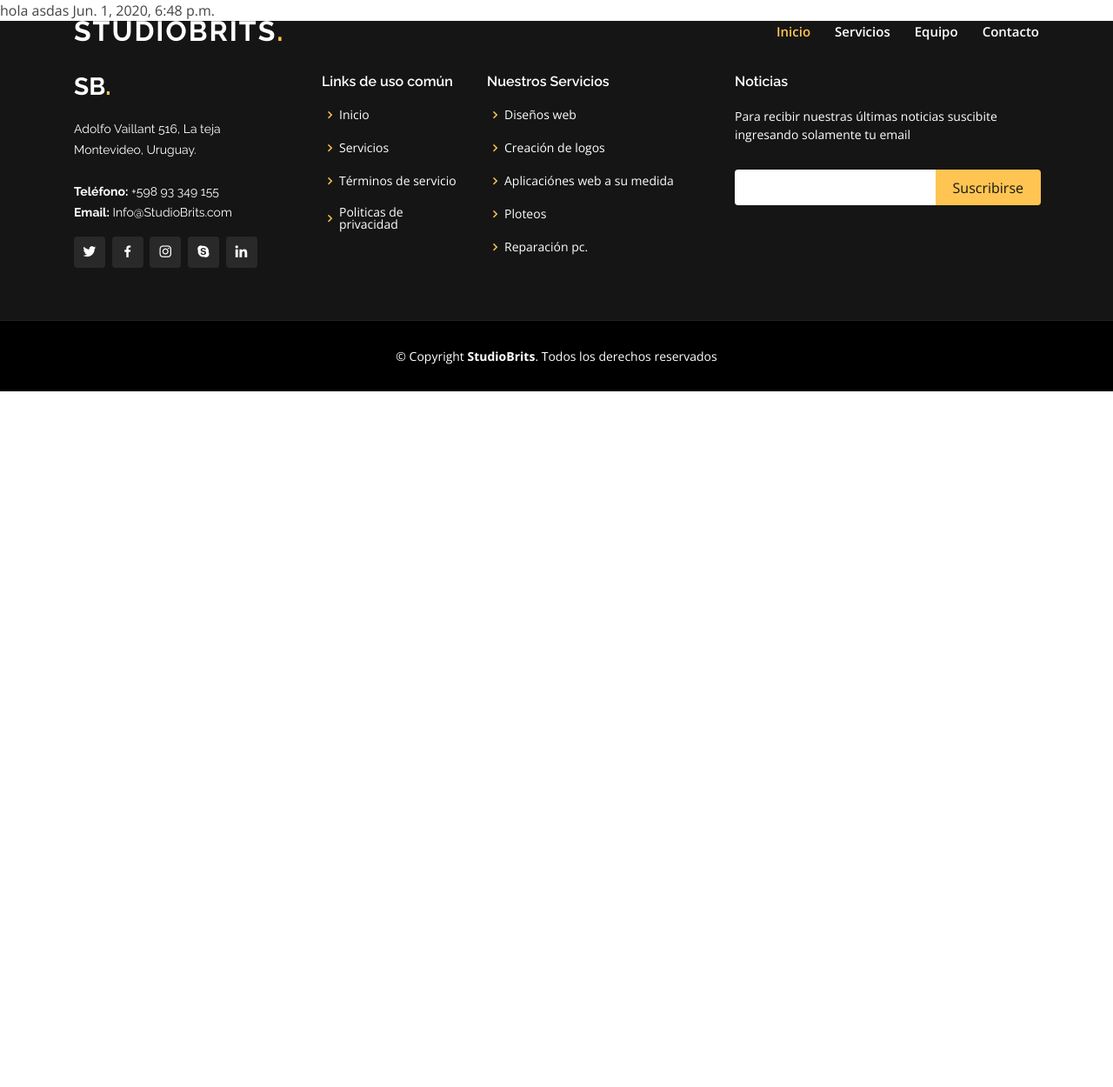
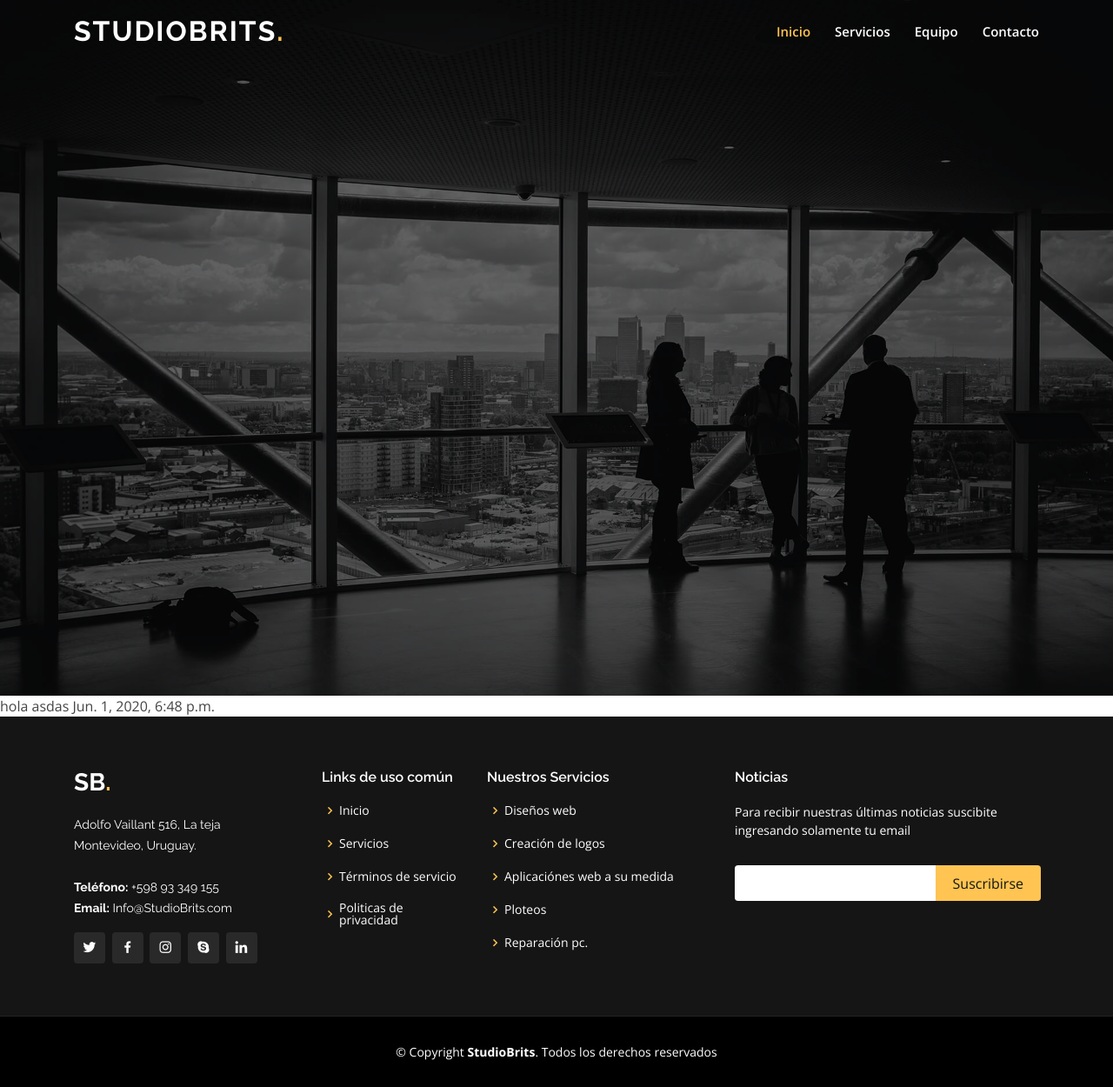
Before and after one commit to sbritos58/StudioBrits, a Django app: page /Blog/Listar in a window 1280 px wide. Shown: the whole page at 87% size. Before the commit the page ends 450 px from the top, so only its background shows below. Run offline with Django 3.2, Linux system fonts and the light colour scheme; data comes from the database, SQL or seed files in the repository; some libraries are stand-ins or nearby versions.

Commit message:
Funciono el anterior, ahora este tiene crear blog etc.probando

```diff
--- a/Blog/templates/blog/listar.html
+++ b/Blog/templates/blog/listar.html
@@ -2,7 +2,10 @@
 {% load  static %}
 {% load widget_tweaks %}
 {% block content %}
-
+<section id="hero" class="d-flex align-items-center justify-content-center">
+    <div class="container" data-aos="fade-up">
+    </div>
+</section><!-- End Hero -->
     {% if object_list %}
 {% for i in object_list %}
 
```
